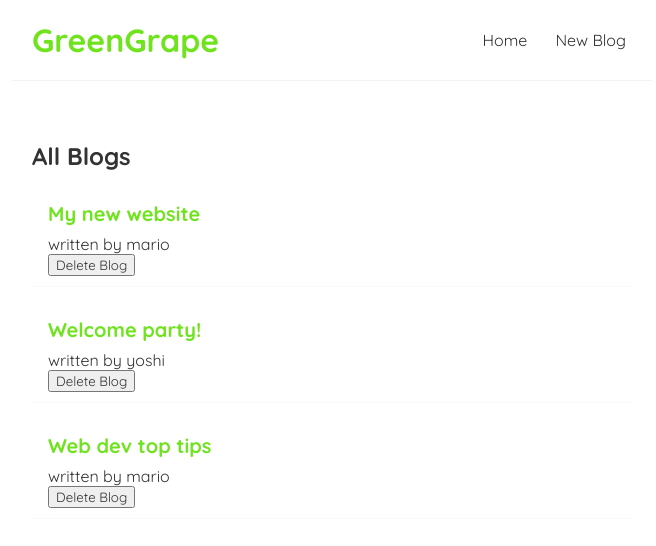
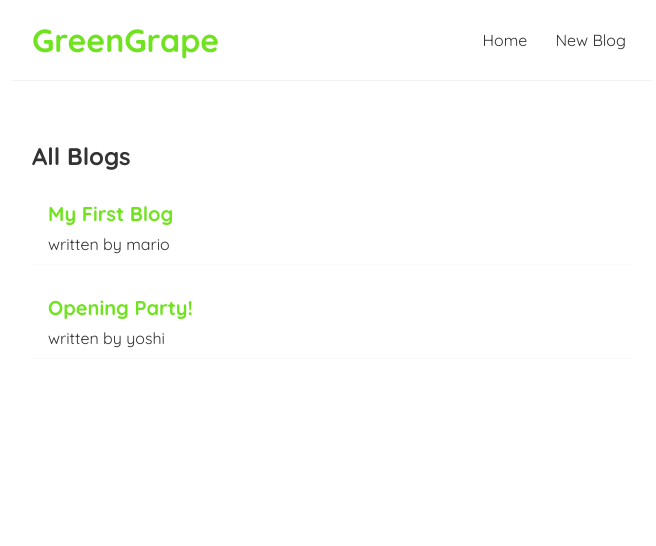
Before and after one commit to vhillyjay/GreenGrape, a React (Create React App) app: page / in a window 1280 px wide. Shown: the top 546 px of the page, without its empty margins (308-964 px from the left). Built offline with nearby package versions, Linux system fonts and the light colour scheme; data requests are answered from the project's data file.

Commit message:
fetching json data using useEffect

```diff
--- a/src/BlogList.js
+++ b/src/BlogList.js
@@ -7,7 +7,7 @@
                 <div className="blog-preview" key={blogsContent.id}>
                     <h2>{blogsContent.title}</h2>
                     <p>written by {blogsContent.author}</p>
-                    <button onClick={() => handleDelete(blogsContent.id)}>Delete Blog</button>
+                    {/* <button onClick={() => handleDelete(blogsContent.id)}>Delete Blog</button> */}
                 </div>
             ))}
             {/* blog.something in div is the blog inside .map() */}
--- a/src/Home.js
+++ b/src/Home.js
@@ -6,24 +6,35 @@
     //     console.log('hello' + ' ' + name);
     // }
 
-    const [blogs, setBlogs] = useState([
-        { title: 'My new website', body: 'lorem ipsum...', author: 'mario', id: 1 },
-        { title: 'Welcome party!', body: 'lorem ipsum...', author: 'yoshi', id: 2 },
-        { title: 'Web dev top tips', body: 'lorem ipsum...', author: 'mario', id: 3 }
-    ]);
+    // const [blogs, setBlogs] = useState([
+    //     { title: 'My new website', body: 'lorem ipsum...', author: 'mario', id: 1 },
+    //     { title: 'Welcome party!', body: 'lorem ipsum...', author: 'yoshi', id: 2 },
+    //     { title: 'Web dev top tips', body: 'lorem ipsum...', author: 'mario', id: 3 }
+    // ]);
 
-    const handleDelete = (id) => {
-        const newBlogs = blogs.filter((blogsContent) => blogsContent.id !== id);
-        setBlogs(newBlogs);
-    };
+    const [blogs, setBlogs] = useState(null);
+
+    // const handleDelete = (id) => {
+    //     const newBlogs = blogs.filter((blogsContent) => blogsContent.id !== id);
+    //     setBlogs(newBlogs);
+    // };
 
     useEffect(() => {
+        fetch('http://localhost:8000/blogs')
+            .then((response) => {
+                return response.json();
+            })
+            .then((dataContent) => { //dataContent is the then response from fetch('http://localhost:8000/blogs')
+                console.log(dataContent);
+                setBlogs(dataContent);
+            })
         console.log('useEffect running');
     }, []);
 
     return (
         <div className="home">
-            <BlogList blogs={blogs} title="All Blogs" handleDelete={handleDelete}/>
+            {blogs && <BlogList blogs={blogs} title="All Blogs"/>}
+            {/* prop temporarily removed == handleDelete={handleDelete} */}
             {/* first blogs(can be any name you want), second blogs is the value we are passing *const[blogs]* */}
             {/* <BlogList blogs={blogs.filter((blog) => blog.author === 'mario')} title="Marios Blogs"/> */}
 
```
